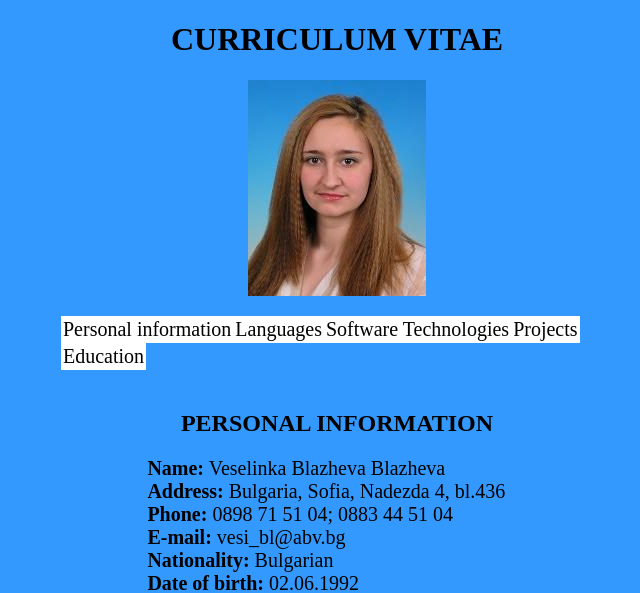
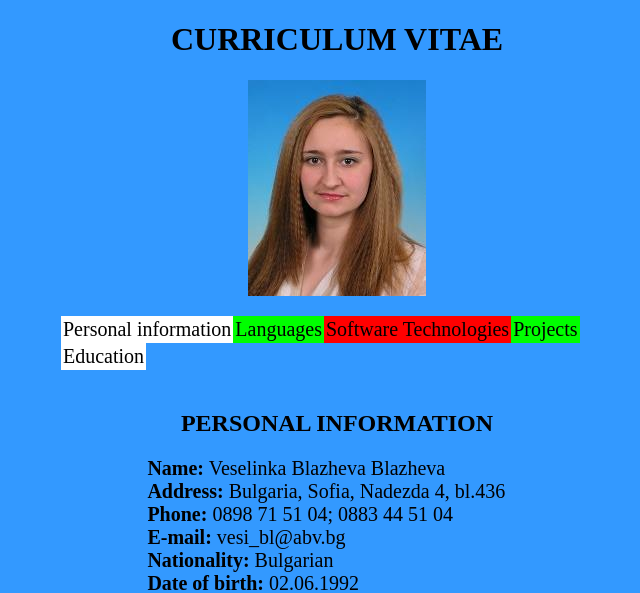
Before and after one commit to bozhidar-projects/php-09.05.2016-homework, a PHP site: the page made by homework1/firstHomework - CV.html in a window 1280 px wide. Shown: the top 593 px of the page, without its empty margins (303-943 px from the left). Run offline with PHP 8.4, Linux system fonts and the light colour scheme.

Commit message:
some more changes

```diff
--- a/homework1/firstHomework - CV.html
+++ b/homework1/firstHomework - CV.html
@@ -11,11 +11,11 @@
 	</header>
 	<nav>
 		<ul id="navig">
-			<li><a href="#info">Personal information</a></li>
-			<li><a href="#langs">Languages</a></li>
-			<li><a href="#techs">Software Technologies</a></li>
-			<li><a href="#projects">Projects</a></li>
-			<li><a href="#education">Education</a></li>
+			<li class="odd"><a href="#info">Personal information</a></li>
+			<li class="even"><a href="#langs">Languages</a></li>
+			<li class="middle"><a href="#techs">Software Technologies</a></li>
+			<li class="even"><a href="#projects">Projects</a></li>
+			<li class="odd"><a href="#education">Education</a></li>
 		</ul>
 	</nav>
 	<main>
--- a/homework1/style.css
+++ b/homework1/style.css
@@ -15,7 +15,6 @@ nav{
 	display: inline-block;
 	list-style-type: none;
 	text-align: center;
-
 }
 h2{
 	text-align: center;
@@ -23,8 +22,16 @@ h2{
 #navig li{
 	display: inline-block;
 	float: left;
+	padding: 2px 2px;
+}
+.odd{
 	background-color: white;
-	padding: 2px 2px;
+}
+.even{
+		background-color: #00FF00;
+}
+.middle{
+	background-color: red;
 }
 #navig li a{
 	color: black;
```
